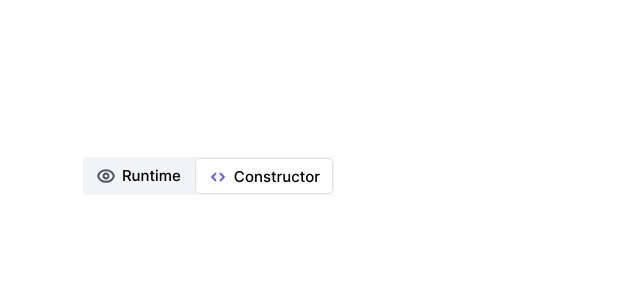
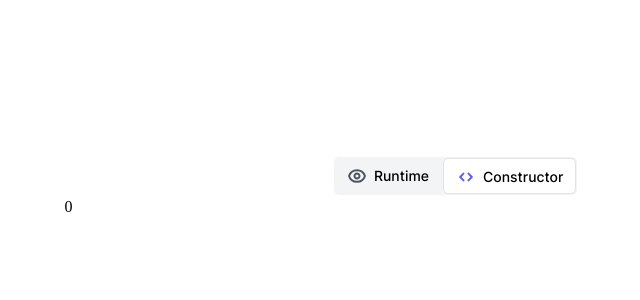
Before and after one commit to Sandjai/math_calculator, a React (Create React App) app: page / in a window 1280 px wide. Shown: the top 300 px of the page, without its empty margins (306-946 px from the left). Built offline with nearby package versions, Linux system fonts and the light colour scheme.

Commit message:
some fixes in Button

```diff
--- a/src/App.module.sass
+++ b/src/App.module.sass
@@ -1,9 +1,7 @@
 @import './variables'
 
 .App
-  text-align: center
-  min-height: 100vh
   display: flex
   flex-direction: column
-  align-items: center
-  justify-content: center
+  // align-items: center
+  // justify-content: center
--- a/src/components/Button/styles.module.sass
+++ b/src/components/Button/styles.module.sass
@@ -6,9 +6,10 @@
   position: relative
   font-family: $font__main_M
   text-align: left
-  font-size: 15px
-  padding: 0 12px 0 38px
+  font-size: 14px
+  padding: 0 12px 0 39px
   margin: 1px
+  user-select: none
   &:hover
     cursor: pointer
 
--- a/src/components/ModeToggler/ModeToggler.tsx
+++ b/src/components/ModeToggler/ModeToggler.tsx
@@ -14,6 +14,8 @@ export const ModeToggler: React.FunctionComponent<IModeTogglerProps> = ({
 }) => {
   return (
     <div className={styles.root}>
+      <div></div>
+      <div>
         <div className={styles.toggler}>
           {Object.keys(modes).map((curMode) => (
             <Button
@@ -27,5 +29,6 @@ export const ModeToggler: React.FunctionComponent<IModeTogglerProps> = ({
           ))}
         </div>
       </div>
+    </div>
   );
 };
--- a/src/components/ModeToggler/styles.module.sass
+++ b/src/components/ModeToggler/styles.module.sass
@@ -10,3 +10,4 @@
     flex: 1 1 auto
     background-color: $btn_bg
     border-radius: 5px
+    width: 243px
--- a/src/index.sass
+++ b/src/index.sass
@@ -24,9 +24,11 @@ dd
 
 body
   min-height: 100vh
-
+  display: flex
+  flex-direction: column
+  align-items: center
+  justify-content: center
   width: 100%
-  height: 100%
   text-rendering: optimizeSpeed
   line-height: 1.5
 
--- a/src/store/display/index.ts
+++ b/src/store/display/index.ts
@@ -2,7 +2,7 @@ import { createSlice } from "@reduxjs/toolkit";
 import {dragStatuses} from '../constants/dragStatuses'
 const initialState = {
     status: dragStatuses.dropped,
-    value: ""
+    value: "0"
 
 };
 
```
Lines whose indentation alone changed are shown as unchanged.
